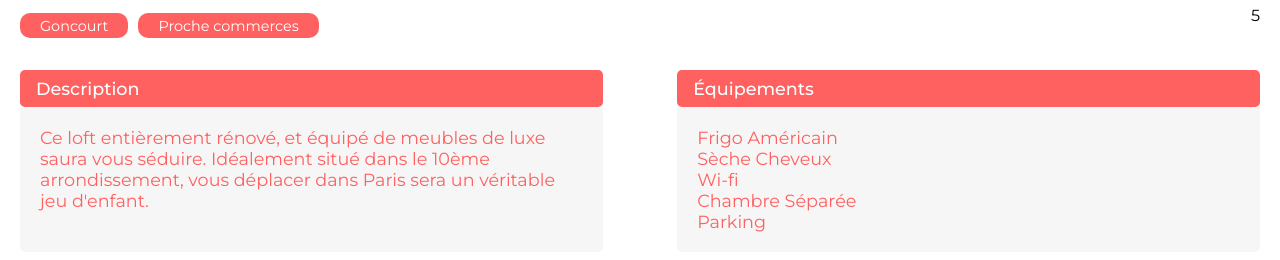
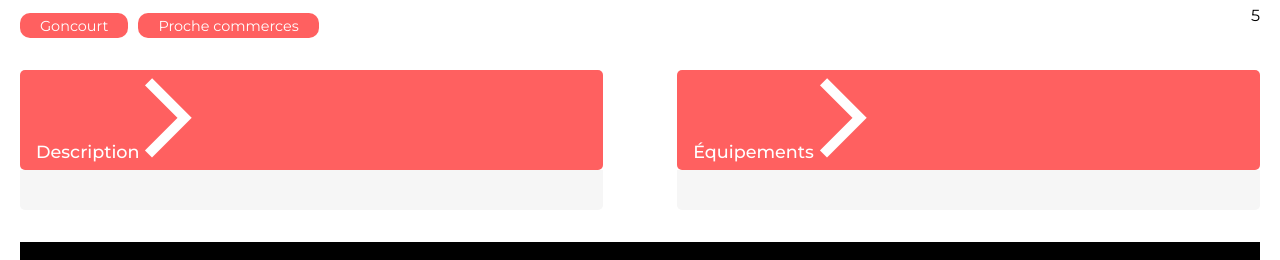
Before and after one commit to ugopulito/kasa, a React (Create React App) app: page /logement/0979876d in a window 1280 px wide. Shown: the part 686-946 px from the top of the page. Built offline with nearby package versions, Linux system fonts and the light colour scheme.

Commit message:
anim chevron dropdown

```diff
--- a/src/components/Dropdown.js
+++ b/src/components/Dropdown.js
@@ -1,13 +1,14 @@
-import React from 'react';
+import React, { useState } from 'react';
 
 const Dropdown = (props) => {
-    const log = () => {
-        console.log('clic sur ' + props.title);
+    const [opened, setOpened] = useState(false);
+    const handleClick = () => {
+        setOpened(!opened);
     }
     return (
         <div className='dropdown'>
-            <h3 onClick={log}>{props.title}</h3>
-            <>{props.text}</>
+            <h3 onClick={handleClick}>{props.title} {opened ? <img className='chevron up' src='/assets/img/chevron.png' alt='chevron'/> : <img className='chevron down' src='/assets/img/chevron.png' alt='chevron'/>}</h3>
+            {opened ? props.text : <p className='closed'></p>}
         </div>
     );
 };
```
